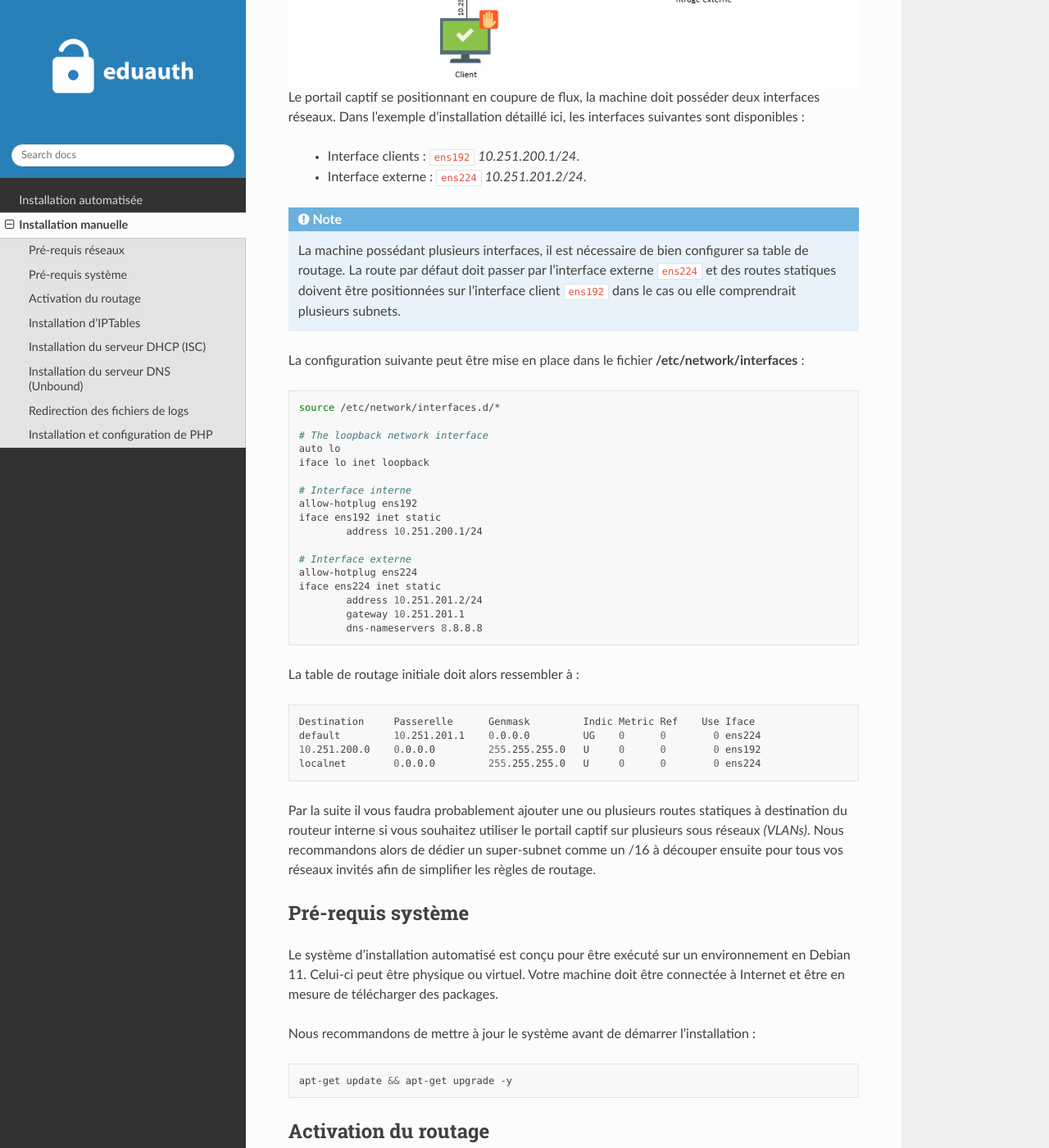
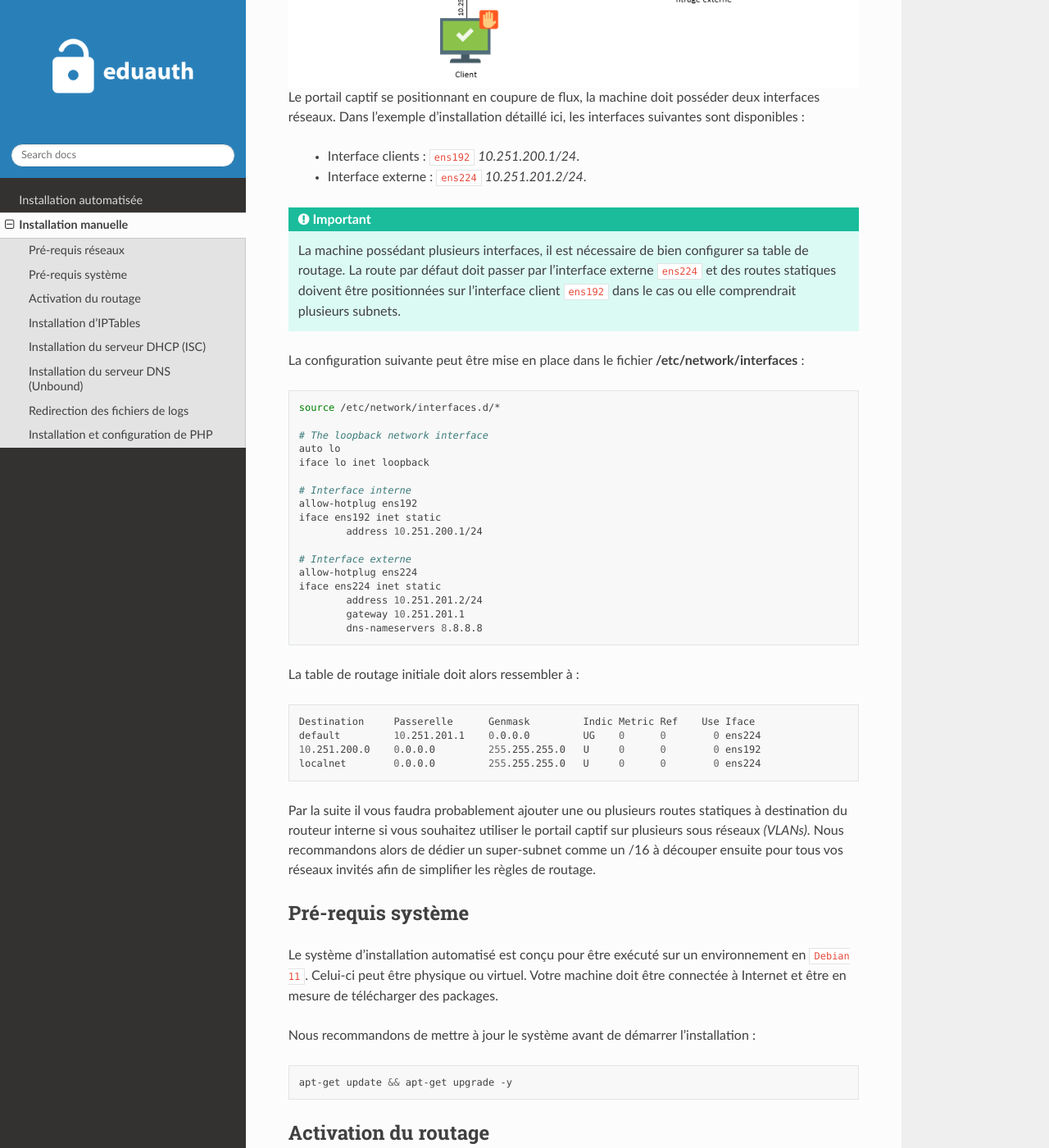
Before and after one commit to ayashisunyday/eduauth, a Sphinx documentation site: the page built from docs/source/manual.install.rst, in a window 1280 px wide and 1400 px high, scrolled down 505 px. Shown: the whole window at 82% size. Built offline with Sphinx 7.4.7 and the Read the Docs theme 2.0.0, drawn with Linux system fonts in a browser that asks for light colours.

Commit message:
Update manual.install.rst

```diff
--- a/docs/source/manual.install.rst
+++ b/docs/source/manual.install.rst
@@ -17,7 +17,7 @@ Le portail captif se positionnant en coupure de flux, la machine doit posséder
  - Interface clients : ``ens192`` *10.251.200.1/24*.
  - Interface externe : ``ens224`` *10.251.201.2/24*.
 
-.. note::
+.. Important::
 
    La machine possédant plusieurs interfaces, il est nécessaire de bien configurer sa table de routage. La route par défaut doit passer par l'interface externe ``ens224`` et des routes statiques doivent être positionnées sur l'interface client ``ens192`` dans le cas ou elle comprendrait plusieurs subnets.
 
@@ -57,7 +57,7 @@ Par la suite il vous faudra probablement ajouter une ou plusieurs routes statiqu
 Pré-requis système
 ------------
 
-Le système d'installation automatisé est conçu pour être exécuté sur un environnement en Debian 11. Celui-ci peut être physique ou virtuel. Votre machine doit être connectée à Internet et être en mesure de télécharger des packages.
+Le système d'installation automatisé est conçu pour être exécuté sur un environnement en ``Debian 11``. Celui-ci peut être physique ou virtuel. Votre machine doit être connectée à Internet et être en mesure de télécharger des packages.
 
 Nous recommandons de mettre à jour le système avant de démarrer l'installation :
 
```
